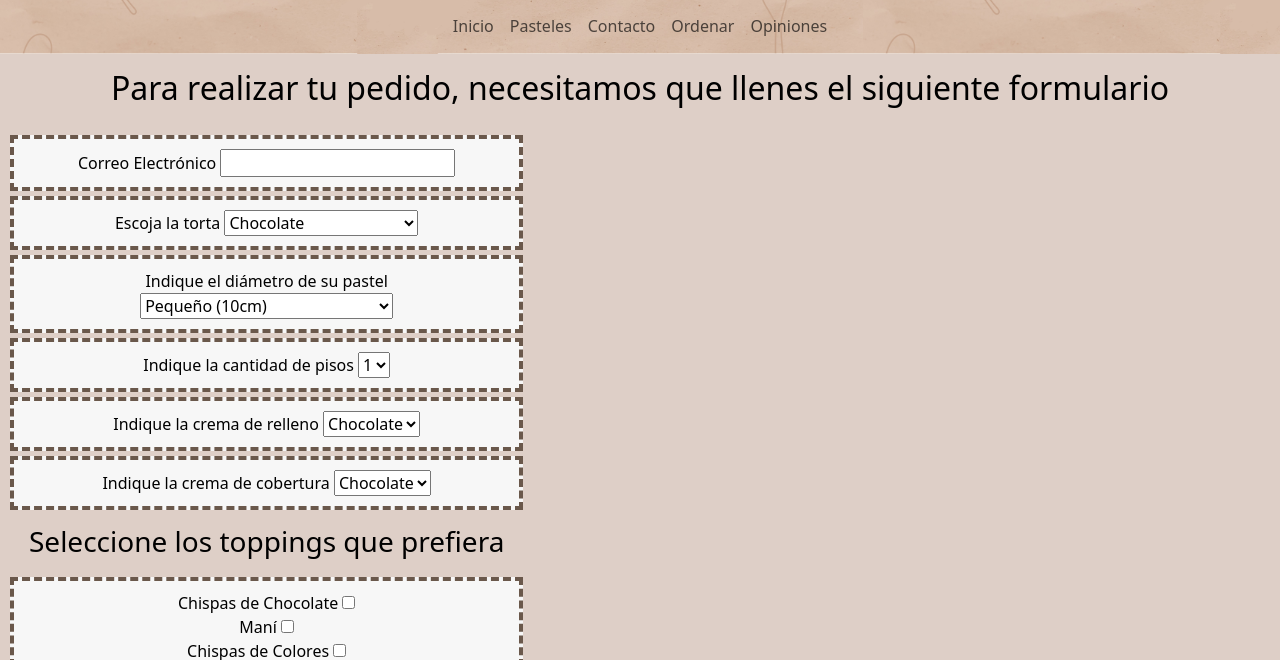
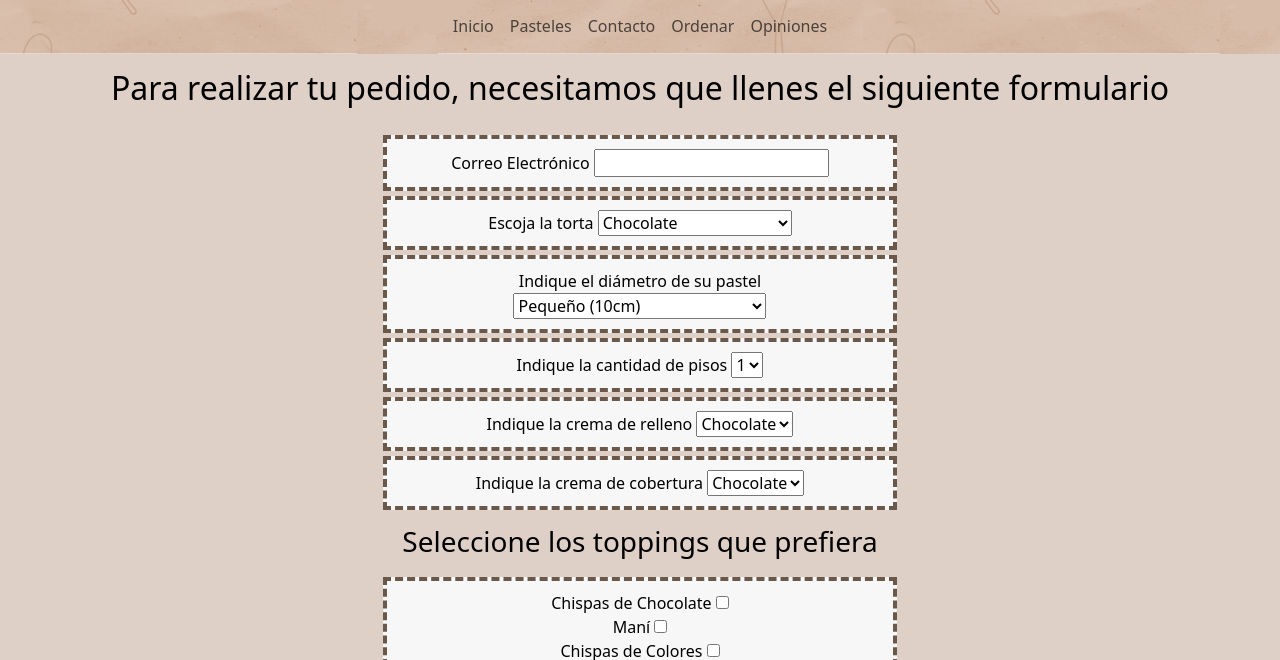
Before and after one commit to franrivass/Js, a plain HTML site: page artesana2.1/pages/ordenar.html in a window 1280 px wide. Shown: the part 130-790 px from the top of the page. Drawn offline with nearby package versions, Linux system fonts and the light colour scheme.

Commit message:
Update ordenar.html

```diff
--- a/artesana2.1/pages/ordenar.html
+++ b/artesana2.1/pages/ordenar.html
@@ -49,7 +49,7 @@
       </header>
       <main>
         <h2 class="text-center">Para realizar tu pedido, necesitamos que llenes el siguiente formulario</h2>
-        <section class="text-center col-5 ordenar">
+        <section class="text-center col-5 ordenar mx-auto">
           <form id="pedido">
             <!-- datos -->
             <div class="formulario">
```
